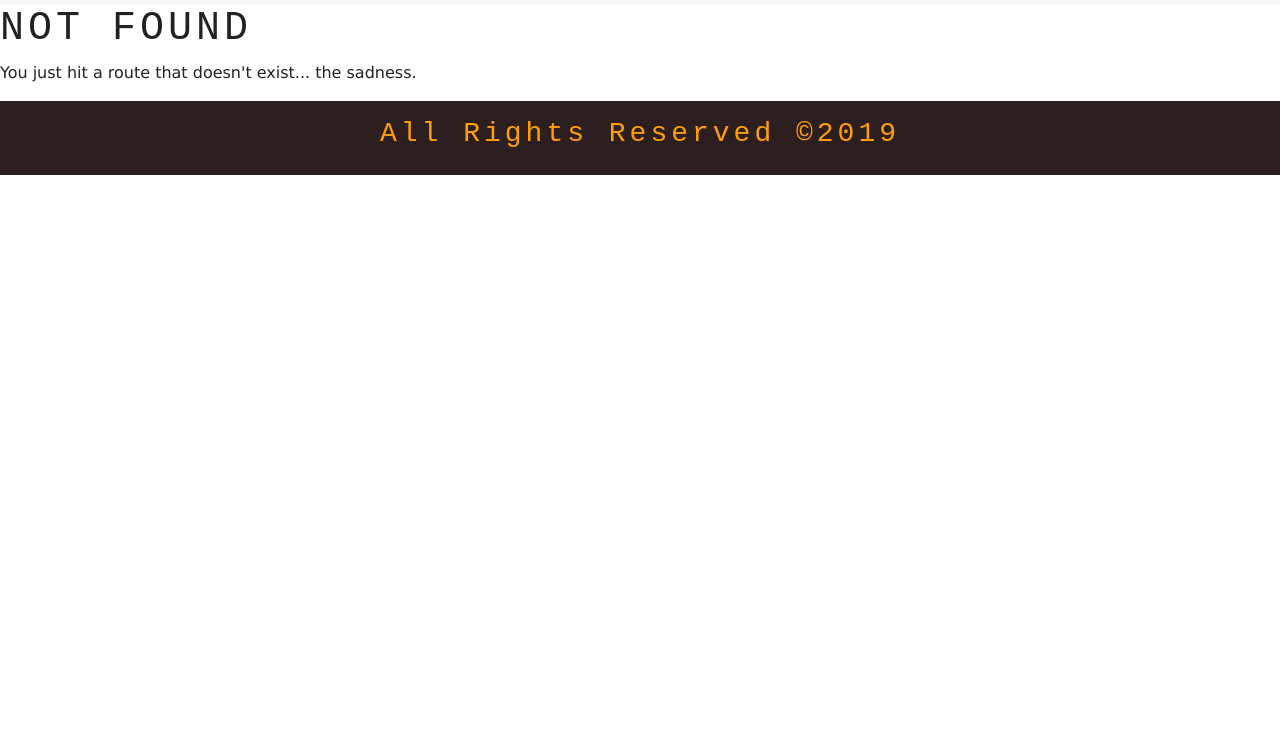
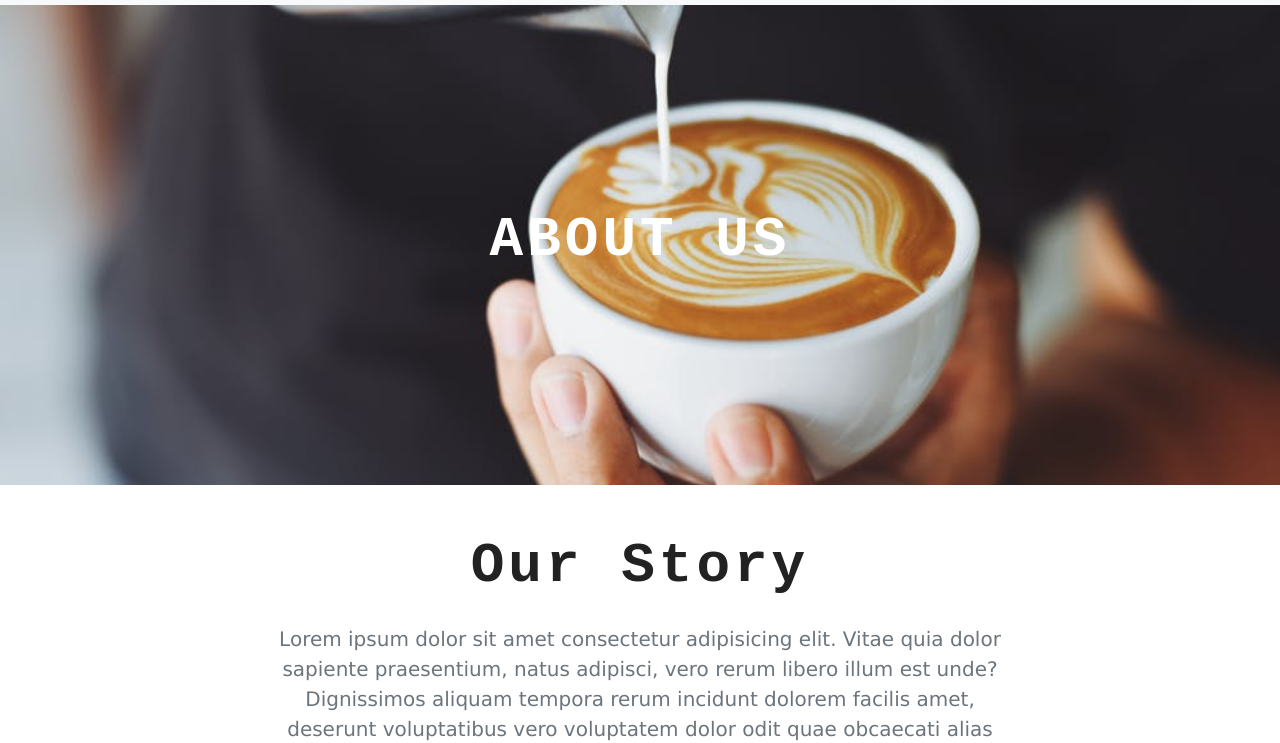
Before and after one commit to Montbra/gatsby-coffee-project, a Gatsby site: page /about in a window 1280 px wide. Before the commit this address had no page. Shown: the part 69-812 px from the top of the page. Built offline with nearby package versions, Linux system fonts and the light colour scheme; Gatsby itself is replaced by a stand-in of ours.

Commit message:
create about page

```diff
--- a/src/components/Home/Info.js
+++ b/src/components/Home/Info.js
@@ -12,7 +12,7 @@
             <p className="lead text-muted mb-5">
               Lorem ipsum dolor sit amet consectetur adipisicing elit. Vitae quia dolor sapiente praesentium, natus adipisci, vero rerum libero illum est unde? Dignissimos aliquam tempora rerum incidunt dolorem facilis amet, deserunt voluptatibus vero voluptatem dolor odit quae obcaecati alias inventore odio sint esse natus, voluptates maxime. Commodi blanditiis sunt explicabo nam.
             </p>
-            <Link to="/about/">
+            <Link to="/about">
               <button className="btn text-uppercase btn-yellow">about page</button>
             </Link>
           </div>
--- a/src/components/layout.css
+++ b/src/components/layout.css
@@ -28,7 +28,8 @@
   color: var(--mainYellow);
   font-size: 2rem;
 }
-.default-background {
+.default-background,
+.about-background {
   min-height: 100vh;
   display: flex;
   align-items: center;
@@ -36,6 +37,9 @@
   background: linear-gradient(rgba(255, 157, 9, 0.5), rgba(255, 157, 9, 0.5));
   background-position: center;
   background-size: cover;
+}
+.about-background {
+  min-height: 60vh;
 }
 .btn-yellow {
   color: var(--mainYellow);
--- /dev/null
+++ b/src/pages/about.js
@@ -0,0 +1,32 @@
+import React from "react"
+import { graphql } from "gatsby"
+
+import Layout from "../components/layout"
+import SEO from "../components/seo"
+import BackgroundSection from "../components/Globals/BackgroundSection"
+import Info from "../components/Home/info"
+
+const AboutPage = ({ data }) => (
+  <Layout>
+    <SEO title="About" />
+    <BackgroundSection
+      img={data.img.childImageSharp.fluid}
+      title="about us"
+      styleClass="about-background"
+    />
+    <Info />
+  </Layout>
+)
+
+export const query = graphql`
+  {
+    img: file(relativePath: { eq: "about-background.jpeg" }) {
+      childImageSharp {
+        fluid {
+          ...GatsbyImageSharpFluid_tracedSVG
+        }
+      }
+    }
+  }
+`
+export default AboutPage
```
